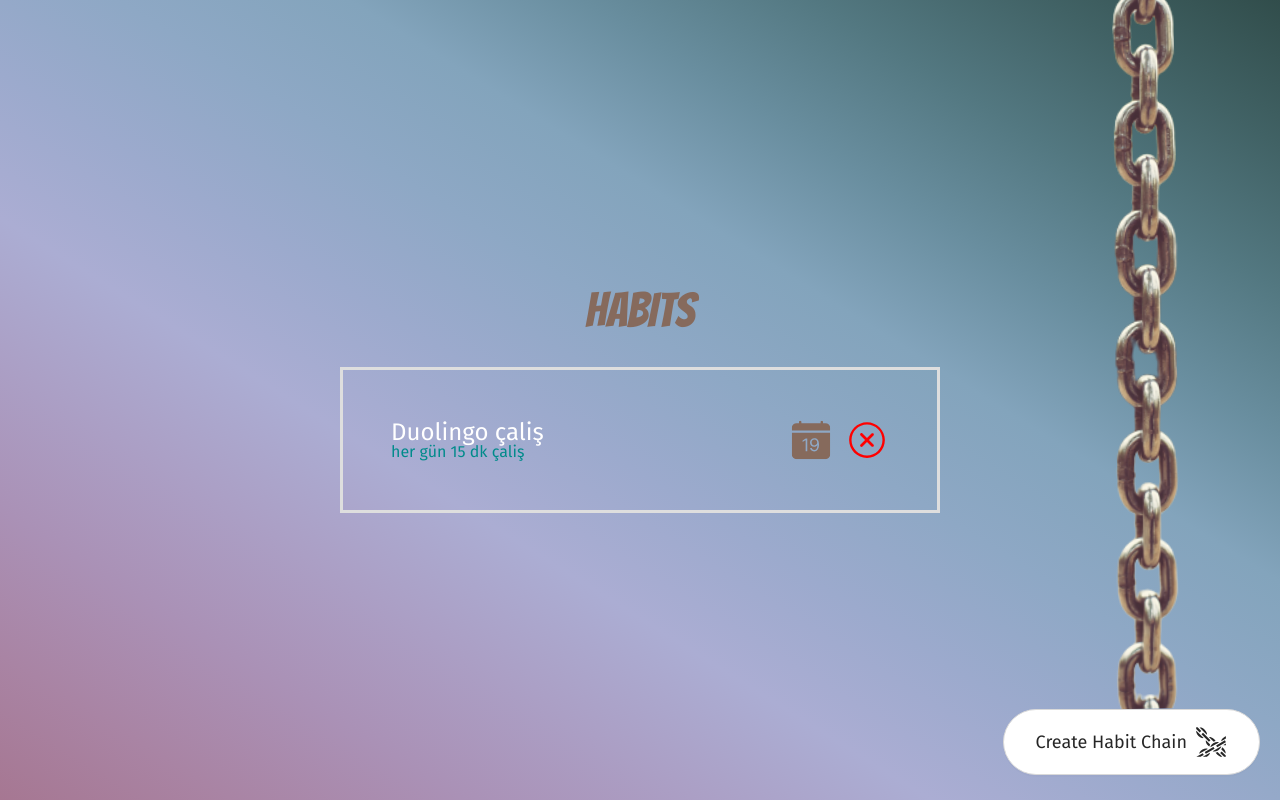
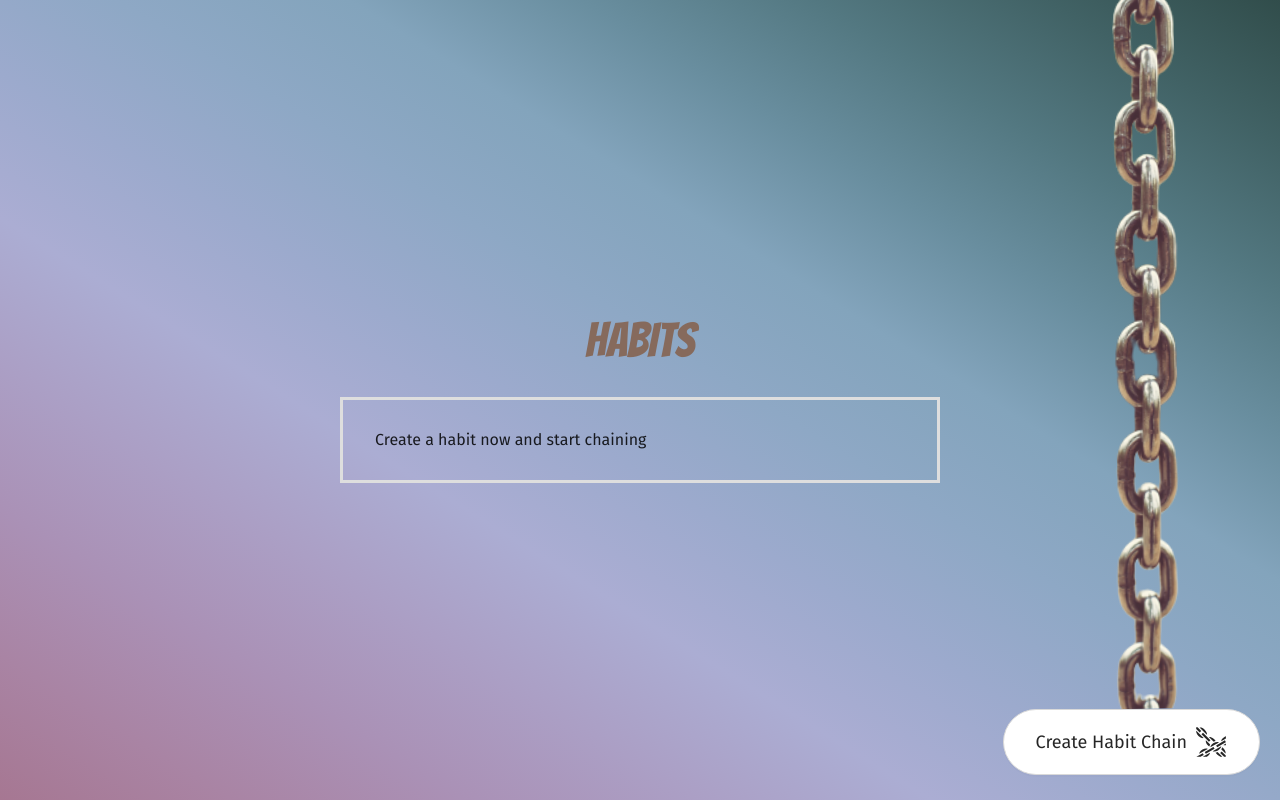
Before and after one commit to berkbaybas/habits-tracker, a React (Create React App) app: page / in a window 1280 px wide. Shown: the top 800 px of the page. Built offline with nearby package versions, Linux system fonts and the light colour scheme.

Commit message:
state access error has been fixed

```diff
--- a/src/components/ChainCalender.js
+++ b/src/components/ChainCalender.js
@@ -13,11 +13,7 @@ function ChainCalender() {
   const navigate = useNavigate()
   const dispatch = useDispatch()
   const habits = useSelector((state) => state.habit)
-  const [habit, SetHabit] = useState({
-    id: 1,
-    name: 'Duolingo çaliş',
-    chain: ['2022-01-01']
-  })
+  const [habit, SetHabit] = useState({})
 
   useEffect(() => {
     const filteredHabit = habits.find((habit) => habit.id == urlParams.id)
@@ -29,7 +25,8 @@ function ChainCalender() {
   }, [habit])
 
   function dateCellRender(value) {
-    if (habit !== null && value !== null) {
+    console.log(habit !== {})
+    if (Object.keys(habit).length !== 0) {
       const IsExist = habit.chain.includes(value.format('YYYY-MM-DD'))
       // if (IsExist) {
       //   return <ChainIcon width="100%" height="90%" />
--- a/src/components/Habit/HabitList.js
+++ b/src/components/Habit/HabitList.js
@@ -11,7 +11,7 @@ function HabitList() {
       <h2 className="Habit-Title">HABITS</h2>
       <div className="Habit-List">
         {habits.length > 0 ? (
-          habits.map((habit) => <Habit habit={habit}></Habit>)
+          habits.map((habit) => <Habit key={habit.id} habit={habit}></Habit>)
         ) : (
           <p>Create a habit now and start chaining</p>
         )}
--- a/src/reducers/habitReducer.js
+++ b/src/reducers/habitReducer.js
@@ -1,10 +1,10 @@
 const initialState = [
-  {
-    id: 1,
-    name: 'Duolingo çaliş',
-    description: 'her gün 15 dk çaliş',
-    chain: ['2022-01-01', '2022-01-02', '2022-01-03']
-  }
+  // {
+  //   id: 1,
+  //   name: 'İngilizce Öğrenme Zinciri',
+  //   description: 'Her gün 15dk Duolingo çaliş',
+  //   chain: ['2022-01-01', '2022-01-02', '2022-01-03']
+  // }
 ]
 
 const habitReducer = (state = initialState, action) => {
```
